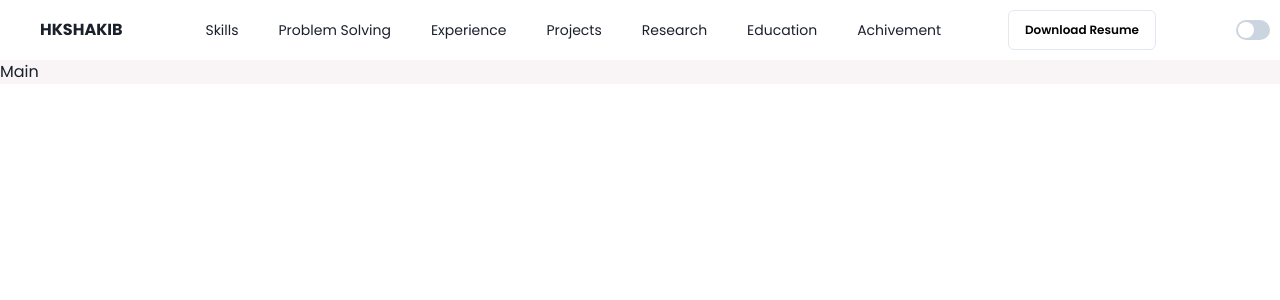
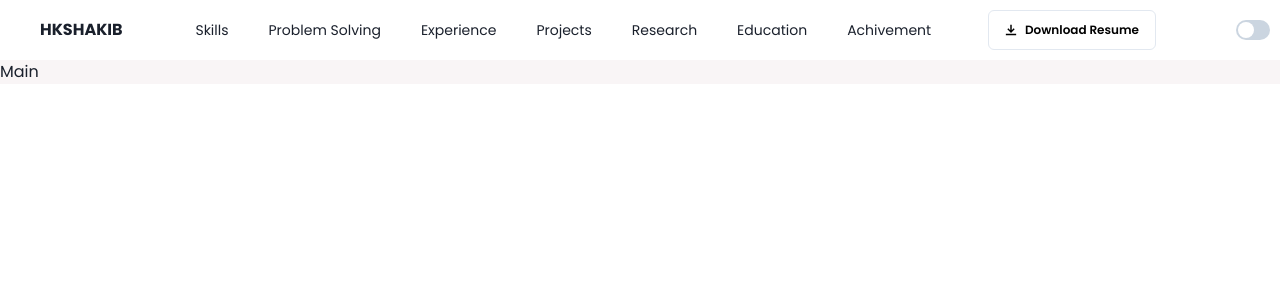
Before and after one commit to hkshakib/portfolioupgrade, a React (Create React App) app: page / in a window 1280 px wide. Shown: the top 300 px of the page. Built offline with nearby package versions, Linux system fonts and the light colour scheme.

Commit message:
feat: Added Start Icon of Download button

```diff
--- a/src/components/NavBar.jsx
+++ b/src/components/NavBar.jsx
@@ -1,6 +1,14 @@
-import { Button, HStack, List, ListItem, useColorMode } from "@chakra-ui/react";
+import {
+  Button,
+  HStack,
+  List,
+  ListItem,
+  useColorMode,
+  Text,
+} from "@chakra-ui/react";
 import ColorModeSwitch from "./ColorModeSwitch";
 import ResponsiveMobileMenue from "./ResponsivMobileMenu";
+import { DownloadIcon } from "@chakra-ui/icons";
 
 const NavBar = () => {
   const { colorMode } = useColorMode();
@@ -71,7 +79,10 @@ const NavBar = () => {
           }}
           _hover={{ color: colorMode ? "#4477CE" : "#6528F7" }}
         >
-          Download Resume
+          <HStack spacing={2}>
+            <DownloadIcon />
+            <Text>Download Resume</Text>
+          </HStack>
         </Button>
 
         <ColorModeSwitch />
```
